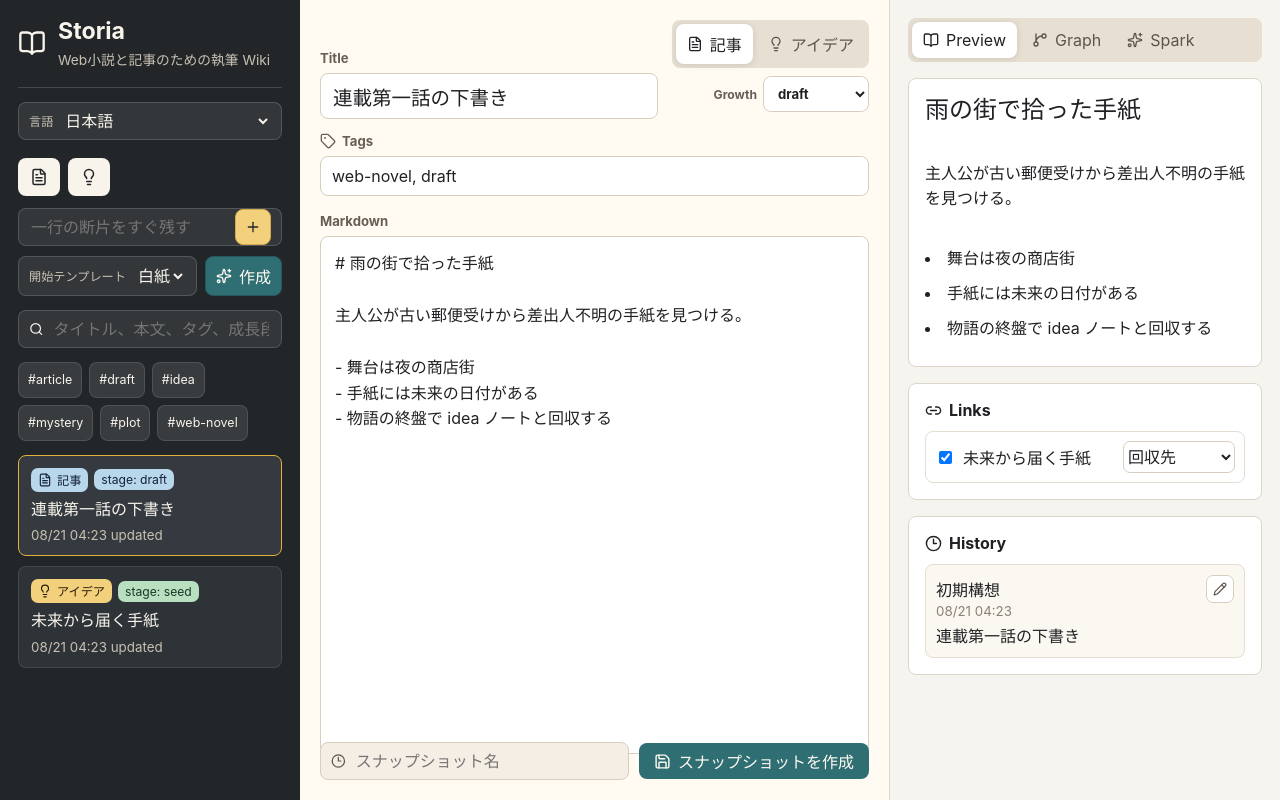
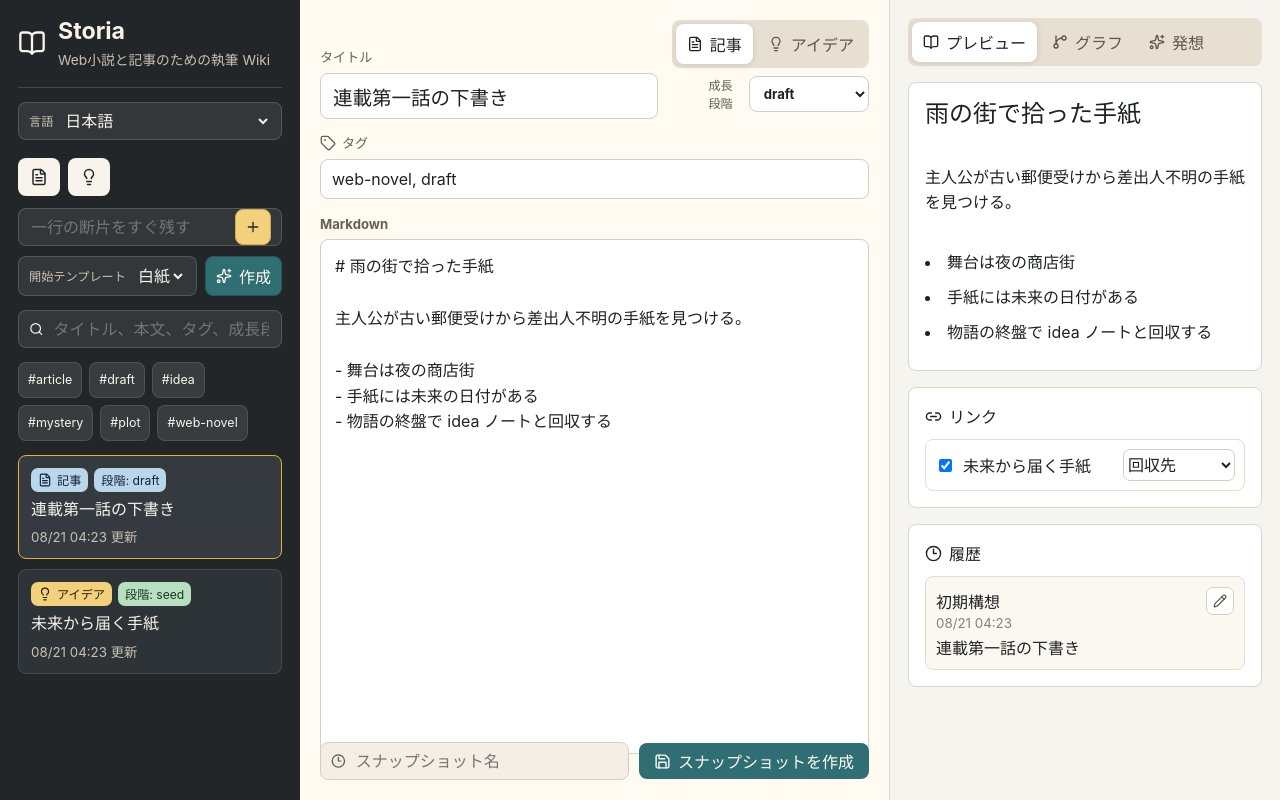
Before and after one commit to hitenkoku/Storia, a React (Vite) app: page / in a window 1280 px wide. Built offline with nearby package versions, Linux system fonts and the light colour scheme.

Commit message:
Localize remaining UI review strings
Co-authored-by: hitenkoku <2350416+hitenkoku@users.noreply.github.com>

```diff
--- a/src/App.tsx
+++ b/src/App.tsx
@@ -84,7 +84,10 @@ type GraphEdge = {
 
 const STORAGE_KEY = "storia.workspace.v1";
 const LOCALE_STORAGE_KEY = "storia.locale.v1";
-const DEFAULT_REVISION_NOTE = "保存前のスナップショット";
+const DEFAULT_REVISION_NOTES: Record<Locale, string> = {
+  ja: "保存前のスナップショット",
+  en: "Snapshot before saving",
+};
 const DEFAULT_LINK_KIND: LinkKind = "関連";
 const LINK_KINDS: LinkKind[] = ["伏線", "元ネタ", "対立", "派生", "回収先", "関連"];
 const GROWTH_STATUSES: GrowthStatus[] = ["seed", "sprout", "draft", "revised", "published"];
@@ -144,6 +147,7 @@ const START_TEMPLATE_LABELS: Record<Locale, Record<StartTemplate, string>> = {
 const UI_TEXT = {
   ja: {
     brandSubtitle: "Web小説と記事のための執筆 Wiki",
+    libraryAriaLabel: "Storia ライブラリ",
     localeLabel: "言語",
     addArticle: "記事を追加",
     addIdea: "アイデアを追加",
@@ -154,28 +158,29 @@ const UI_TEXT = {
     create: "作成",
     searchPlaceholder: "タイトル、本文、タグ、成長段階で検索",
     availableTags: "利用できるタグ",
-    updated: "updated",
-    stage: "stage",
-    title: "Title",
+    updated: "更新",
+    stage: "段階",
+    title: "タイトル",
     documentType: "ドキュメント種別",
-    growth: "Growth",
+    growth: "成長段階",
     sproutArticle: "記事へ発芽",
-    tags: "Tags",
+    tags: "タグ",
+    tagsPlaceholder: "web小説, 下書き, 第1章",
     snapshotName: "スナップショット名",
     createSnapshot: "スナップショットを作成",
-    graphAndMetadata: "Knowledge graph and metadata",
-    preview: "Preview",
-    graph: "Graph",
-    spark: "Spark",
-    storiaGraph: "Storia graph",
-    links: "Links",
+    graphAndMetadata: "知識グラフとメタデータ",
+    preview: "プレビュー",
+    graph: "グラフ",
+    spark: "発想",
+    storiaGraph: "Storia グラフ",
+    links: "リンク",
     linkKindLabel: "の関係タイプ",
-    history: "History",
+    history: "履歴",
     save: "保存",
     cancel: "キャンセル",
     editSnapshotName: "スナップショット名を編集",
     emptyHistory: "まだ履歴はありません。",
-    markdownPreviewEmpty: "Markdown preview will appear here.",
+    markdownPreviewEmpty: "Markdown プレビューがここに表示されます。",
     sparkFallbackTitle: "この断片",
     sparkQuestionTitle: "問い",
     sparkConflictTitle: "矛盾",
@@ -197,6 +202,7 @@ const UI_TEXT = {
   },
   en: {
     brandSubtitle: "Writing Wiki for web fiction and articles",
+    libraryAriaLabel: "Storia library",
     localeLabel: "Language",
     addArticle: "Add article",
     addIdea: "Add idea",
@@ -214,6 +220,7 @@ const UI_TEXT = {
     growth: "Growth",
     sproutArticle: "Sprout into article",
     tags: "Tags",
+    tagsPlaceholder: "web-novel, draft, chapter-1",
     snapshotName: "Snapshot name",
     createSnapshot: "Create snapshot",
     graphAndMetadata: "Knowledge graph and metadata",
@@ -817,7 +824,7 @@ function App() {
       title: draft.title.trim() || "Untitled",
       tags,
       body: draft.body,
-      note: draft.note.trim() || DEFAULT_REVISION_NOTE,
+      note: draft.note.trim() || DEFAULT_REVISION_NOTES[locale],
       createdAt: timestamp,
     };
 
@@ -857,7 +864,7 @@ function App() {
     event?.preventDefault();
     if (!editingRevisionId) return;
 
-    const note = revisionNoteDraft.trim() || DEFAULT_REVISION_NOTE;
+    const note = revisionNoteDraft.trim() || DEFAULT_REVISION_NOTES[locale];
     setWorkspace((current) => ({
       ...current,
       revisions: current.revisions.map((revision) =>
@@ -1008,7 +1015,7 @@ function App() {
 
   return (
     <main className="app-shell">
-      <aside className="library-pane" aria-label="Storia library">
+      <aside className="library-pane" aria-label={text.libraryAriaLabel}>
         <div className="brand-block">
           <BookOpen size={28} aria-hidden="true" />
           <div>
@@ -1185,7 +1192,7 @@ function App() {
             <input
               value={draft.tags}
               onChange={(event) => updateDraft({ tags: event.currentTarget.value })}
-              placeholder="web-novel, draft, chapter-1"
+              placeholder={text.tagsPlaceholder}
             />
           </label>
 
```
